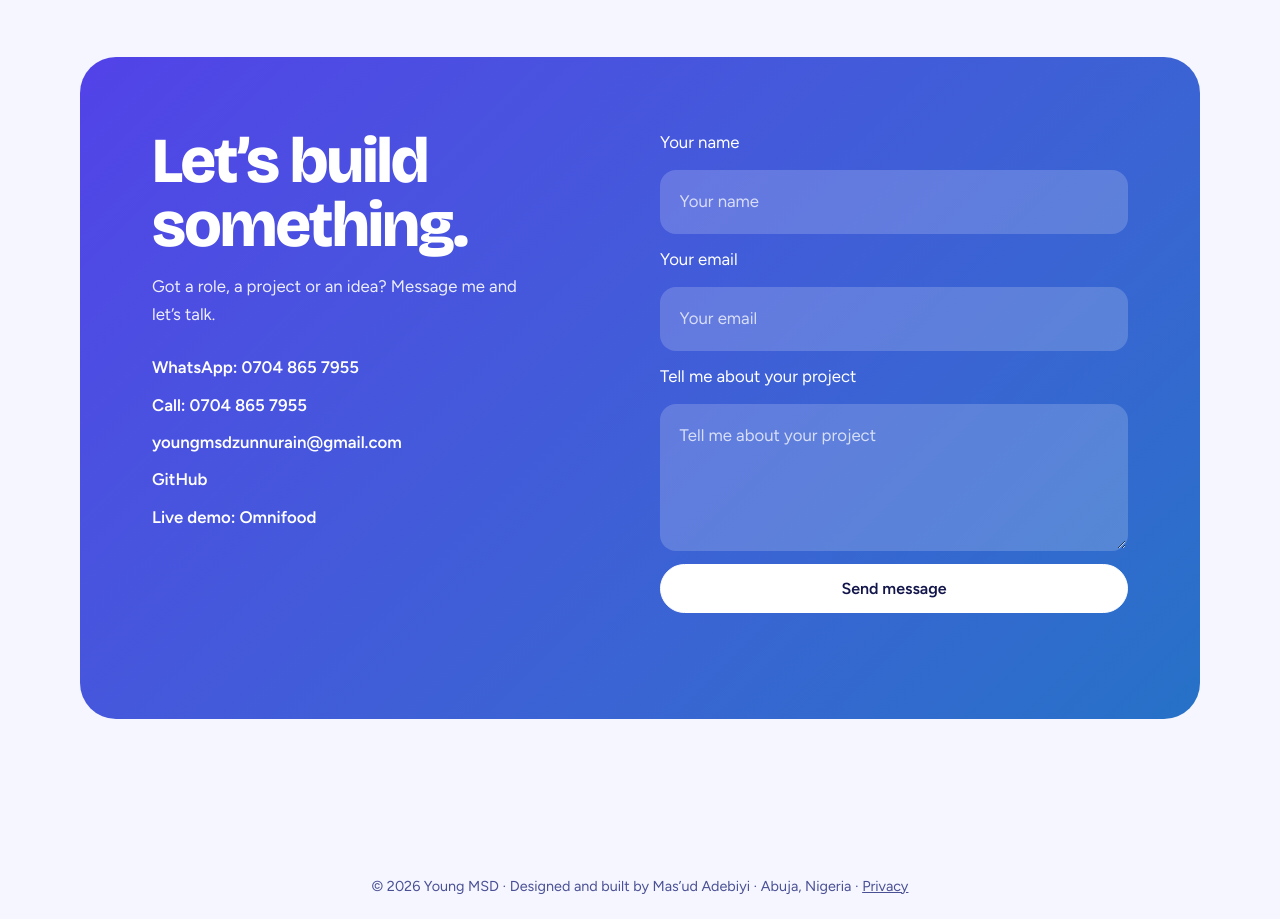
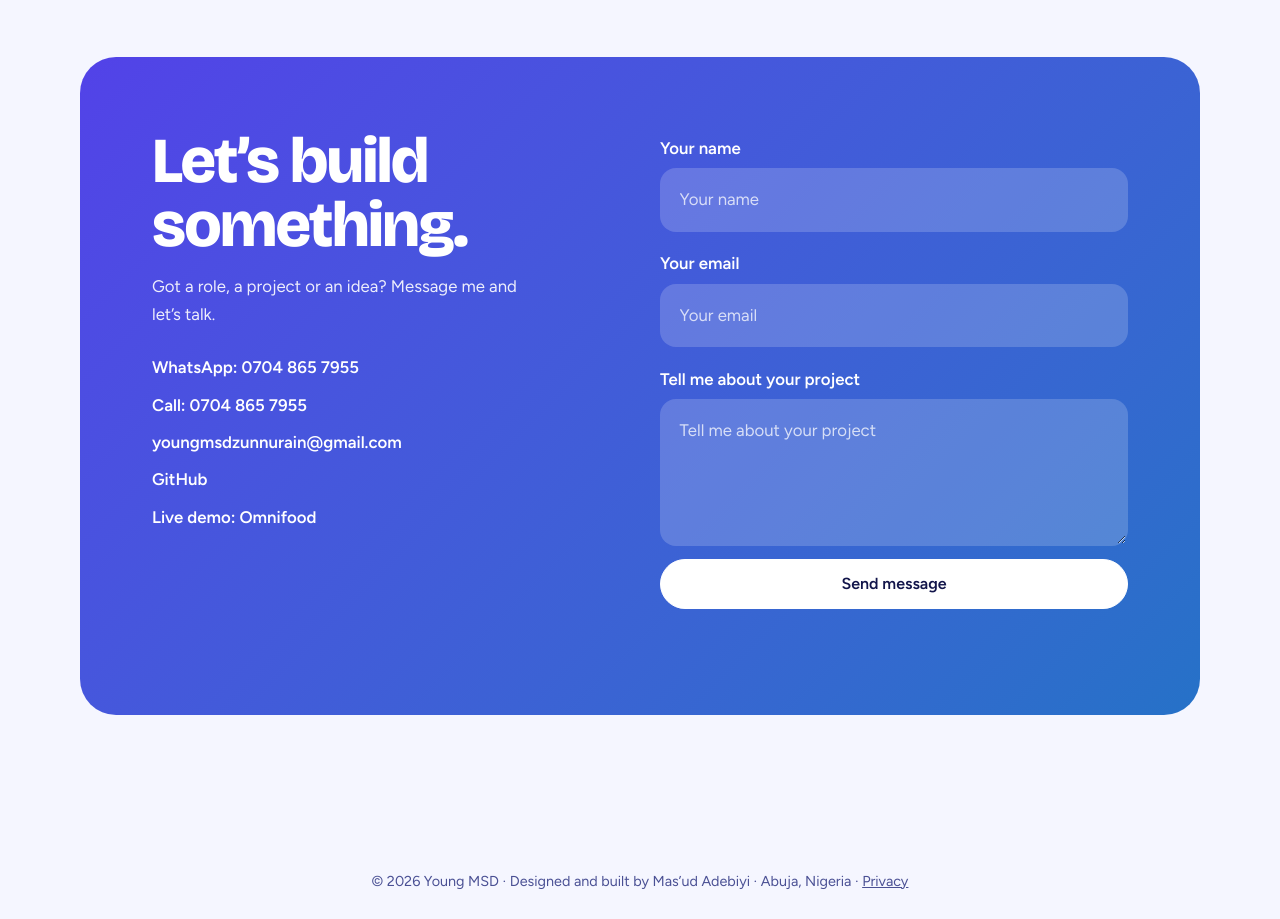
Before and after one commit to youngmsdzunnurain-ship-it/youngmsd-portfolio, a plain HTML site: page index.html in a window 1280 px wide. Shown: the part 6000-6919 px from the top of the page. Drawn offline with nearby package versions, Linux system fonts and the light colour scheme.

Commit message:
Add accessible form and lazy image presentation styles

```diff
--- a/css/style.css
+++ b/css/style.css
@@ -145,3 +145,6 @@ input:focus,textarea:focus{outline:none;border-color:#fff;background:#ffffff3d}
 @media (max-width:820px){.ct{grid-template-columns:1fr}}
 footer{padding:2.5rem 0;color:var(--mute);font-size:.9rem;text-align:center}
 @media (prefers-reduced-motion:reduce){*,*::before,*::after{animation:none!important;transition:none!important}#ld{display:none}h1 .ch,.hero .in,.orbit,[data-r]{opacity:1;transform:none}.pos b{transform:translate(-50%,-50%)}}
+
+/* Accessibility: visible form labels and comfortable focus targets */
+#contact form label{display:block;font-weight:600;margin:.35rem 0 -.45rem}#contact input,#contact textarea{min-height:48px}
```
